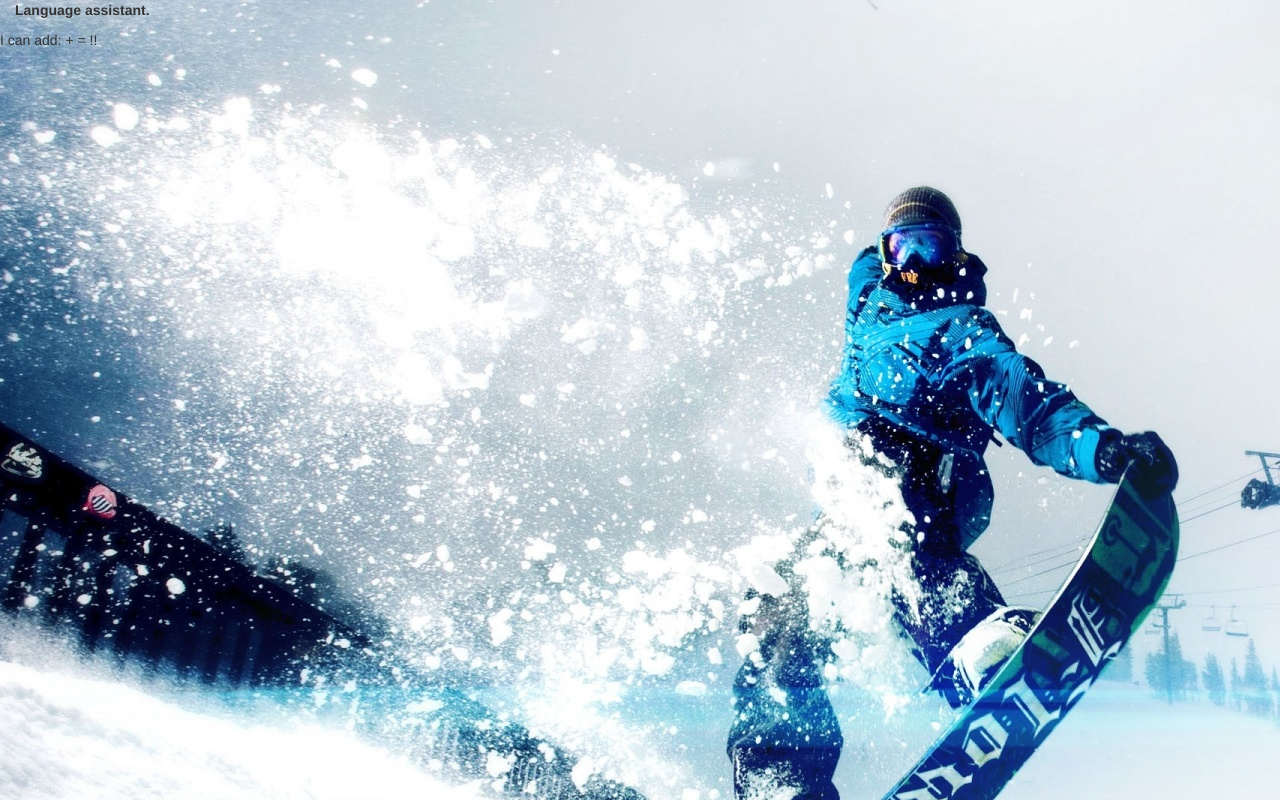
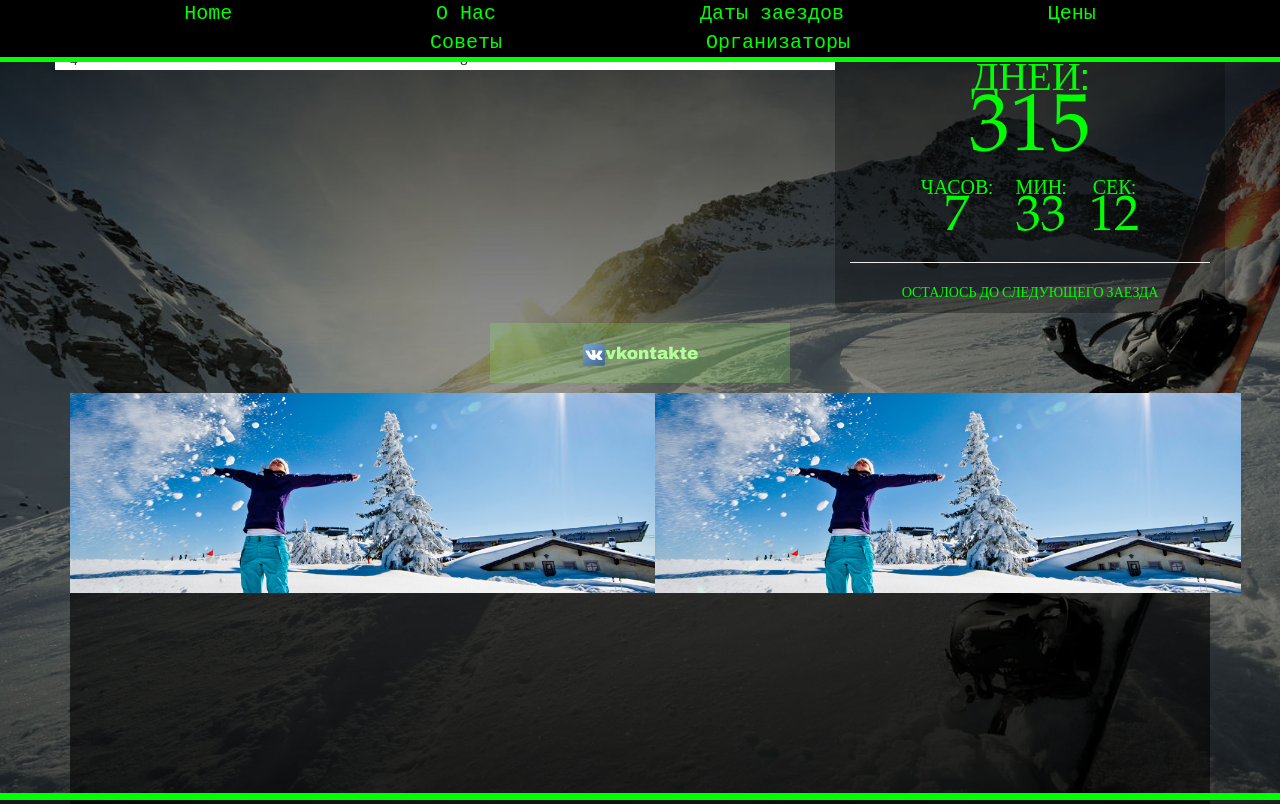
Before and after one commit to xddavydenkox/goDvij, a website: page index.html in a window 1280 px wide. Shown: the top 804 px of the page. Drawn offline with Linux system fonts and the light colour scheme.

Commit message:
Added navigation bar without functionality, added timer. Set background. Set Bottom Line.

```diff
--- a/index.html
+++ b/index.html
@@ -1,13 +1,13 @@
 <!DOCTYPE html>
-<html>
+<html lang="ru">
 <head>
     <meta charset="utf-8">
     <meta name="viewport" content="initial-scale=1, maximum-scale=1">
     <link rel="stylesheet" href="lib/twitter-bootstrap/3.3.5/bootstrap.min.css">
     <link rel="stylesheet" href="style/style.css">
 </head>
-<body data-ng-app="goDvijApp" data-ng-strict-di background="img/hd_snowboarding-wallpaper-1920x1200.jpg">
-    <span go-dvij-header></span>
+<body data-ng-app="goDvijApp" data-ng-strict-di>
+    <div go-dvij-header></div>
     <section class="view-container">
         <div data-ng-view class="view-frame"></div>
     </section>
--- a/js/app/app.js
+++ b/js/app/app.js
@@ -3,6 +3,5 @@
 angular.module('goDvijApp', ['ngResource','ngRoute']).config(['$routeProvider',
     function ($routeProvider) {
         $routeProvider.when('/', {templateUrl: 'templates/pages/home.html', controller: 'HomePageCtrl'});
-
     }
 ]);
--- a/js/app/controllers/homePageCtrl.js
+++ b/js/app/controllers/homePageCtrl.js
@@ -1,7 +1,34 @@
 'use strict';
 
-angular.module('goDvijApp').controller('HomePageCtrl', ['$scope',
-	function($scope) {
+angular.module('goDvijApp').controller('HomePageCtrl', ['$scope', '$interval',
+	function($scope, $interval) {
 
+		$scope.timeForEvent = {};
+
+		$interval(function() {
+			var t = getTimeRemaining("2017-02-02");
+				$scope.timeForEvent = {
+				   	total: t.total,
+					days: t.days,
+				   	hours: t.hours,
+				   	minutes: t.minutes,
+				   	seconds: t.seconds
+				   }
+		},1000)
+
+		function getTimeRemaining(endtime) {
+			var t = Date.parse(endtime) - Date.parse(new Date());
+			var seconds = Math.floor( (t/1000) % 60 );
+			var minutes = Math.floor( (t/1000/60) % 60 );
+			var hours = Math.floor( (t/(1000*60*60)) % 24 );
+			var days = Math.floor( t/(1000*60*60*24) );
+			return {
+			   	'total': t,
+			   	'days': days,
+			   	'hours': hours,
+			   	'minutes': minutes,
+			   	'seconds': seconds
+		  	};
+		}
 	}
 ]);
--- a/style/style.css
+++ b/style/style.css
@@ -0,0 +1,103 @@
+body {
+	background: url("../img/snowBoarding.jpg") no-repeat center fixed;
+	background-size:cover;
+    width:100%; height:100%;
+}
+li {
+	display: inline;
+}
+
+#Mynavbar {
+	position:fixed;
+	width:100%;
+	margin:0px;
+	text-align:center;
+	background:#000000;
+	border-bottom: 5px solid #00FF00;
+	z-index:1;
+}
+
+#navbarOption {
+	position:relative;
+	top:25%;
+	font-size: 20px;
+	color:#00FF00;
+	margin:30px 20px;
+	padding:7px 80px;
+	font-family: "Courier New", monospace;
+	transition: 0.5s;
+}
+#navbarOption:hover {
+	text-decoration:none;
+	background-color: #00FF00;
+	color:#000000;
+	border-radius: 50px;
+	animation: tabMove 0.6s forwards;
+}
+@keyframes tabMove {
+	from {top:0px;}
+	to {top:10px;}
+}
+.bottomLine {
+	width:100%;
+	border-top: solid 7px rgb(0, 255, 0);
+	position: fixed;
+	bottom:0px;
+}
+
+#vkLinkDiv {
+	margin-top: 10px;
+	height:60px;
+	line-height: 60px;
+	width:300px;
+	text-align: center;
+	background: rgba(140, 255, 102,0.2);
+	color:#00FF00;
+	 margin-left: auto ;
+  	margin-right: auto ;
+}
+#vkLink {
+	color: #b3ff99;
+	font-size: 17px;
+	font-family: "Arial Black", sans-serif;
+  	display:inline-block;
+	vertical-align:middle;
+	text-decoration: none;
+}
+#vkLink:hover {
+	opacity:0.6;
+}
+#countDownDiv {
+	text-transform: uppercase;
+	font-family: "Century Gothic";
+	border-radius: 10px;
+	color:#00FF00;
+	background-color:rgba(0,0,0,0.3);
+	text-align: center;
+}
+#countDownDD {
+	line-height: 0.9;
+	font-size: 40px;
+	margin:10px 0;
+}
+#countDownDD span {
+	font-size: 81px;
+	font-family: 'Garamond';
+}
+#countDownHHMMSS {
+	line-height: 0.9;
+	font-size: 20px;
+	display:inline-block;
+	margin:0 10px;
+}
+#countDownHHMMSS span {
+	font-size: 50px;
+	font-family: 'Garamond';
+}
+
+#infoBlockDiv {
+	height:1000px;
+	background-color:rgba(0,0,0,0.6);
+	border-radius: 10px;
+	margin-top: 10px;
+}
--- a/templates/components/header.html
+++ b/templates/components/header.html
@@ -1,5 +1,22 @@
-<div class="container-fluid">
-    <div class="headerId">
-        <p class="headerClass"><strong>Language assistant.</strong></p>
-    </div>
+
+<div class = "headerClass">
+	<div class = "container-fluid">
+		<div class="row">
+			<ul class="col-md-12"id="Mynavbar">
+		        <li><a href="#" id="navbarOption">Home</a></li>
+		        <li><a href="#" id="navbarOption">О Нас</a></li>
+		        <li><a href="#" id="navbarOption">Даты заездов</a></li>
+		        <li><a href="#" id="navbarOption">Цены</a></li>
+		        <li><a href="#" id="navbarOption">Советы</a></li>
+		        <li><a href="#" id="navbarOption">Организаторы</a></li>
+			</ul>
+		</div>
+	</div>
+
+	<div style="height:50px;">
+
+	</div>
+	<div class="bottomLine">
+	</div>
+
 </div>
--- a/templates/pages/home.html
+++ b/templates/pages/home.html
@@ -1,3 +1,35 @@
-<div controller = "HomePageCtrl">
-	I can add: {{a}} + {{b}} =  {{ a+b }}!!
-</div>
+<div controller = "HomePageCtrl" class="container" class="homePage">
+		<div class="row">
+		    <div class="col-sm-4" style="background-color: white;">4</div>
+		    <div class="col-sm-4" style="background-color: white;">8</div>
+		    <div class="col-sm-4" id="countDownDiv">
+		    	<div>
+		    		<div id="countDownDD">дней:</br><span>{{timeForEvent.days}}</span></div>
+		    		<div>
+			    		<div id="countDownHHMMSS">часов:</br><span>{{timeForEvent.hours}}</span></div>
+			    		<div id="countDownHHMMSS">мин:</br><span>{{timeForEvent.minutes}}</span></div>
+			    		<div id="countDownHHMMSS">сек:</br><span>{{timeForEvent.seconds}}</span></div>
+		    		</div>
+		    		<hr>
+		    		<p>Осталось до следующего заезда </p>
+		    	</div>
+		    </div>
+		</div>
+		<div class="row">
+		    <div id="vkLinkDiv">
+		    	<a id="vkLink" href="https://vk.com/dragobrat_09_24"><img src="img/vk-icon.png"></img>vkontakte</a>
+		    </div>
+		</div>
+		<div id="infoBlockDiv">
+			<div class="row">
+				<div class="col-sm-5">
+					<img style="height:200px; width:auto;" src="img/skipanorama.jpg"/>
+				</div>
+				<div class="col-sm-5 col-sm-offset-1">
+					<img style="height:200px; width:auto;" src="img/skipanorama.jpg"/>
+				</div>
+			</div>
+		</div>
+		<div id="infoBlockDiv"></div>
+		<div id="infoBlockDiv"></div>
+<div>
```
Also changed, not shown: img/1.png (added), img/2.png (added), img/Vk-icon.png (added), img/background-black.jpg (added), img/border-icon-blue.png (added), img/border-icon.png (added), img/border-icon2.png (added), img/skipanorama.jpg (added), img/snowboarding.jpg (added), img/tt.jpg (renamed from img/hd_snowboarding-wallpaper-1920x1200.jpg), img/vk.png (added).
